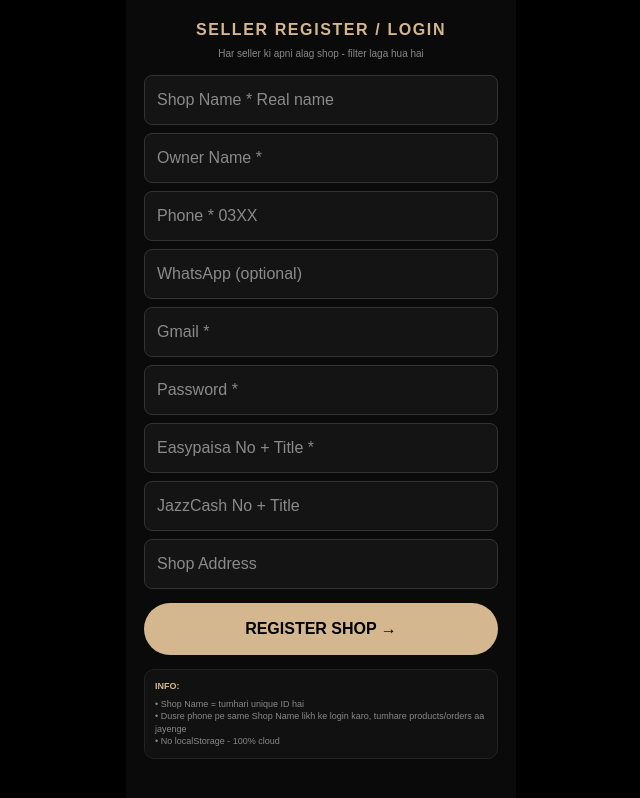
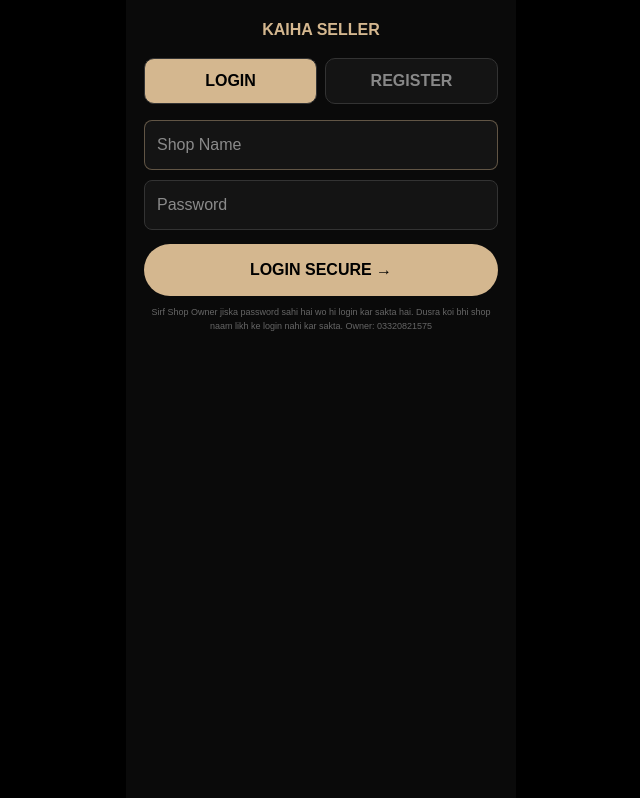
Before and after one commit to hadi-kaiha/KAIHA-, a Next.js app: page /seller/login in a window 1280 px wide. Shown: the whole page, without its empty margins (319-959 px from the left). Built offline with nearby package versions, Linux system fonts and the light colour scheme.

Commit message:
Refactor SellerLogin component for better UX
Refactor login and registration logic, improve input handling, and enhance user feedback.

```diff
--- a/app/seller/login/page.tsx
+++ b/app/seller/login/page.tsx
@@ -1,62 +1,73 @@
-"use client";
-import {useState} from "react";
-import { createClient } from "@supabase/supabase-js";
-
+"use client"; import {useState} from "react"; import { createClient } from "@supabase/supabase-js";
 const supabase = createClient("https://rlsmcomxugstuoeurdam.supabase.co","sb_publishable_mxCJKSppCAnMe6SwT7tbiQ_4dlOy122");
-
 export default function SellerLogin(){
-const [shop,setShop]=useState("");
+const [mode,setMode]=useState<"LOGIN"|"REGISTER">("LOGIN");
+const [shop,setShop]=useState(""); const [pass,setPass]=useState("");
 const [form,setForm]=useState({owner:"",phone:"",whatsapp:"",gmail:"",easypaisa:"",jazzcash:"",address:"",password:""});
 const [loading,setLoading]=useState(false);
 
-const reg=async()=>{
- if(!shop||!form.owner||!form.phone||!form.gmail||!form.password) return alert("Shop Name, Owner, Phone, Gmail, Password zaruri!");
+// SECURE LOGIN - SHOP + PASSWORD CHECK
+const doLogin=async()=>{
+  if(!shop||!pass) return alert("Shop Name + Password likho!");
+  setLoading(true);
+  const {data,error}=await supabase.from("sellers").select("*").eq("shop_name",shop.trim()).eq("password",pass).single();
+  setLoading(false);
+  if(error||!data) return alert("❌ Wrong Shop Name ya Password! Koi aur tumhari shop login nahi kar sakta");
+  localStorage.setItem("shop_name", data.shop_name);
+  localStorage.setItem("seller_phone", data.phone);
+  alert("✅ Login Success "+data.shop_name);
+  location.href="/seller?shop="+encodeURIComponent(data.shop_name);
+};
+
+const doRegister=async()=>{
+ if(!shop||!form.owner||!form.phone||!form.gmail||!form.password) return alert("Star * wale zaruri!");
  if(!form.easypaisa && !form.jazzcash) return alert("Easypaisa ya JazzCash ek zaruri!");
  setLoading(true);
- const {error}=await supabase.from("sellers").upsert({
-   shop_name:shop.trim(),
-   owner_name:form.owner,
-   phone:form.phone,
-   whatsapp:form.whatsapp||form.phone,
-   gmail:form.gmail,
-   easypaisa:form.easypaisa,
-   jazzcash:form.jazzcash,
-   address:form.address,
-   password:form.password,
-   created_at: new Date().toISOString()
- },{onConflict:"shop_name"});
- if(error){ alert(error.message); setLoading(false); return; }
- setLoading(false);
- location.href="/seller?shop="+encodeURIComponent(shop.trim());
+ try{
+   // Pehle check karo shop exist karti hai?
+   const {data:exists}=await supabase.from("sellers").select("shop_name").eq("shop_name",shop.trim()).single();
+   if(exists) { setLoading(false); return alert("❌ Ye Shop Name pehle se hai! Login karo"); }
+   const {error}=await supabase.from("sellers").insert({
+     shop_name:shop.trim(), owner_name:form.owner, phone:form.phone, whatsapp:form.whatsapp||form.phone, gmail:form.gmail, easypaisa:form.easypaisa, jazzcash:form.jazzcash, address:form.address, password:form.password, created_at: new Date().toISOString()
+   });
+   if(error) throw error;
+   localStorage.setItem("shop_name", shop.trim());
+   alert("✅ Shop Registered! Ab login hoga");
+   location.href="/seller?shop="+encodeURIComponent(shop.trim());
+ }catch(e:any){ alert(e.message); } setLoading(false);
 };
 
 return(
 <div style={{background:"#000",minHeight:"100vh",display:"flex",justifyContent:"center"}}>
 <div style={{background:"#0a0a0a",width:"100%",maxWidth:"390px",minHeight:"100vh",padding:"18px",color:"#fff"}}>
-<h3 style={{color:"#D4B78F",textAlign:"center",fontWeight:"900",letterSpacing:"0.1em"}}>SELLER REGISTER / LOGIN</h3>
-<p style={{fontSize:"10px",color:"#888",textAlign:"center",marginTop:"4px"}}>Har seller ki apni alag shop - filter laga hua hai</p>
+<h3 style={{color:"#D4B78F",textAlign:"center",fontWeight:"900"}}>KAIHA SELLER</h3>
 
-<input value={shop} onChange={e=>setShop(e.target.value)} placeholder="Shop Name * Real name" style={{width:"100%",marginTop:"14px",padding:"12px",background:"#141414",border:"1px solid #333",borderRadius:"8px",color:"#fff",outline:"none"}}/>
-<input value={form.owner} onChange={e=>setForm({...form,owner:e.target.value})} placeholder="Owner Name *" style={{width:"100%",marginTop:"8px",padding:"12px",background:"#141414",border:"1px solid #333",borderRadius:"8px",color:"#fff",outline:"none"}}/>
-<input value={form.phone} onChange={e=>setForm({...form,phone:e.target.value})} placeholder="Phone * 03XX" style={{width:"100%",marginTop:"8px",padding:"12px",background:"#141414",border:"1px solid #333",borderRadius:"8px",color:"#fff",outline:"none"}}/>
-<input value={form.whatsapp} onChange={e=>setForm({...form,whatsapp:e.target.value})} placeholder="WhatsApp (optional)" style={{width:"100%",marginTop:"8px",padding:"12px",background:"#141414",border:"1px solid #333",borderRadius:"8px",color:"#fff",outline:"none"}}/>
-<input value={form.gmail} onChange={e=>setForm({...form,gmail:e.target.value})} placeholder="Gmail *" style={{width:"100%",marginTop:"8px",padding:"12px",background:"#141414",border:"1px solid #333",borderRadius:"8px",color:"#fff",outline:"none"}}/>
-<input value={form.password} onChange={e=>setForm({...form,password:e.target.value})} type="password" placeholder="Password *" style={{width:"100%",marginTop:"8px",padding:"12px",background:"#141414",border:"1px solid #333",borderRadius:"8px",color:"#fff",outline:"none"}}/>
-<input value={form.easypaisa} onChange={e=>setForm({...form,easypaisa:e.target.value})} placeholder="Easypaisa No + Title *" style={{width:"100%",marginTop:"8px",padding:"12px",background:"#141414",border:"1px solid #333",borderRadius:"8px",color:"#fff",outline:"none"}}/>
-<input value={form.jazzcash} onChange={e=>setForm({...form,jazzcash:e.target.value})} placeholder="JazzCash No + Title" style={{width:"100%",marginTop:"8px",padding:"12px",background:"#141414",border:"1px solid #333",borderRadius:"8px",color:"#fff",outline:"none"}}/>
-<input value={form.address} onChange={e=>setForm({...form,address:e.target.value})} placeholder="Shop Address" style={{width:"100%",marginTop:"8px",padding:"12px",background:"#141414",border:"1px solid #333",borderRadius:"8px",color:"#fff",outline:"none"}}/>
+<div style={{display:"flex",gap:"8px",marginTop:"16px"}}>
+<button onClick={()=>setMode("LOGIN")} style={{flex:1,background:mode==="LOGIN"?"#D4B78F":"#141414",color:mode==="LOGIN"?"#000":"#888",padding:"10px",borderRadius:"10px",border:"1px solid #333",fontWeight:"800"}}>LOGIN</button>
+<button onClick={()=>setMode("REGISTER")} style={{flex:1,background:mode==="REGISTER"?"#D4B78F":"#141414",color:mode==="REGISTER"?"#000":"#888",padding:"10px",borderRadius:"10px",border:"1px solid #333",fontWeight:"800"}}>REGISTER</button>
+</div>
 
-<button onClick={reg} disabled={loading} style={{width:"100%",marginTop:"14px",background:loading?"#222":"#D4B78F",color:"#000",padding:"14px",borderRadius:"999px",border:"none",fontWeight:"900",cursor:"pointer"}}>{loading?"REGISTERING...":"REGISTER SHOP →"}</button>
-
-<div style={{marginTop:"14px",background:"#111",border:"1px solid #222",borderRadius:"10px",padding:"10px"}}>
-<div style={{fontSize:"9px",color:"#D4B78F",fontWeight:"800"}}>INFO:</div>
-<div style={{fontSize:"9px",color:"#888",marginTop:"4px",lineHeight:"1.4"}}>
-• Shop Name = tumhari unique ID hai<br/>
-• Dusre phone pe same Shop Name likh ke login karo, tumhare products/orders aa jayenge<br/>
-• No localStorage - 100% cloud
+{mode==="LOGIN"?(
+<div>
+<input value={shop} onChange={e=>setShop(e.target.value)} placeholder="Shop Name" style={{width:"100%",marginTop:"16px",padding:"12px",background:"#141414",border:"1px solid #D4B78F66",borderRadius:"8px",color:"#fff"}}/>
+<input value={pass} onChange={e=>setPass(e.target.value)} type="password" placeholder="Password" style={{width:"100%",marginTop:"10px",padding:"12px",background:"#141414",border:"1px solid #333",borderRadius:"8px",color:"#fff"}}/>
+<button onClick={doLogin} disabled={loading} style={{width:"100%",marginTop:"14px",background:loading?"#222":"#D4B78F",color:"#000",padding:"14px",borderRadius:"999px",border:"none",fontWeight:"900"}}>{loading?"CHECKING...":"LOGIN SECURE →"}</button>
+<div style={{fontSize:"9px",color:"#666",marginTop:"10px",textAlign:"center"}}>Sirf Shop Owner jiska password sahi hai wo hi login kar sakta hai. Dusra koi bhi shop naam likh ke login nahi kar sakta. Owner: 03320821575</div>
 </div>
+):(
+<div>
+<input value={shop} onChange={e=>setShop(e.target.value)} placeholder="Shop Name * Unique" style={{width:"100%",marginTop:"14px",padding:"12px",background:"#141414",border:"1px solid #D4B78F66",borderRadius:"8px",color:"#fff"}}/>
+<input value={form.owner} onChange={e=>setForm({...form,owner:e.target.value})} placeholder="Owner Name *" style={{width:"100%",marginTop:"8px",padding:"12px",background:"#141414",border:"1px solid #333",borderRadius:"8px",color:"#fff"}}/>
+<input value={form.phone} onChange={e=>setForm({...form,phone:e.target.value})} placeholder="Phone *" style={{width:"100%",marginTop:"8px",padding:"12px",background:"#141414",border:"1px solid #333",borderRadius:"8px",color:"#fff"}}/>
+<input value={form.gmail} onChange={e=>setForm({...form,gmail:e.target.value})} placeholder="Gmail *" style={{width:"100%",marginTop:"8px",padding:"12px",background:"#141414",border:"1px solid #333",borderRadius:"8px",color:"#fff"}}/>
+<input value={form.password} onChange={e=>setForm({...form,password:e.target.value})} type="password" placeholder="Password * Strong rakho" style={{width:"100%",marginTop:"8px",padding:"12px",background:"#141414",border:"1px solid #333",borderRadius:"8px",color:"#fff"}}/>
+<input value={form.easypaisa} onChange={e=>setForm({...form,easypaisa:e.target.value})} placeholder="Easypaisa *" style={{width:"100%",marginTop:"8px",padding:"12px",background:"#141414",border:"1px solid #333",borderRadius:"8px",color:"#fff"}}/>
+<input value={form.jazzcash} onChange={e=>setForm({...form,jazzcash:e.target.value})} placeholder="JazzCash" style={{width:"100%",marginTop:"8px",padding:"12px",background:"#141414",border:"1px solid #333",borderRadius:"8px",color:"#fff"}}/>
+<input value={form.address} onChange={e=>setForm({...form,address:e.target.value})} placeholder="Address" style={{width:"100%",marginTop:"8px",padding:"12px",background:"#141414",border:"1px solid #333",borderRadius:"8px",color:"#fff"}}/>
+<button onClick={doRegister} disabled={loading} style={{width:"100%",marginTop:"14px",background:loading?"#222":"#D4B78F",color:"#000",padding:"14px",borderRadius:"999px",border:"none",fontWeight:"900"}}>{loading?"REGISTERING...":"REGISTER →"}</button>
 </div>
+)}
 
 </div></div>
 )
- }
+    }
```
